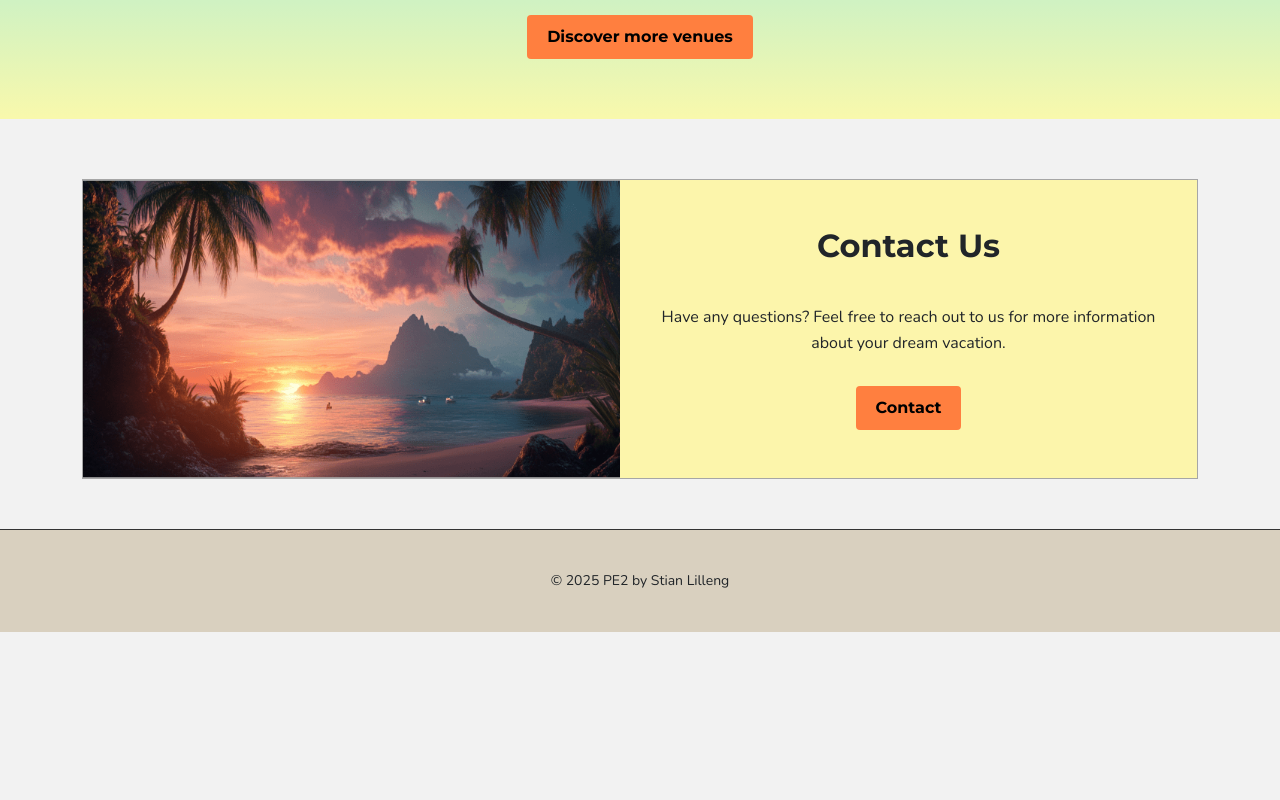
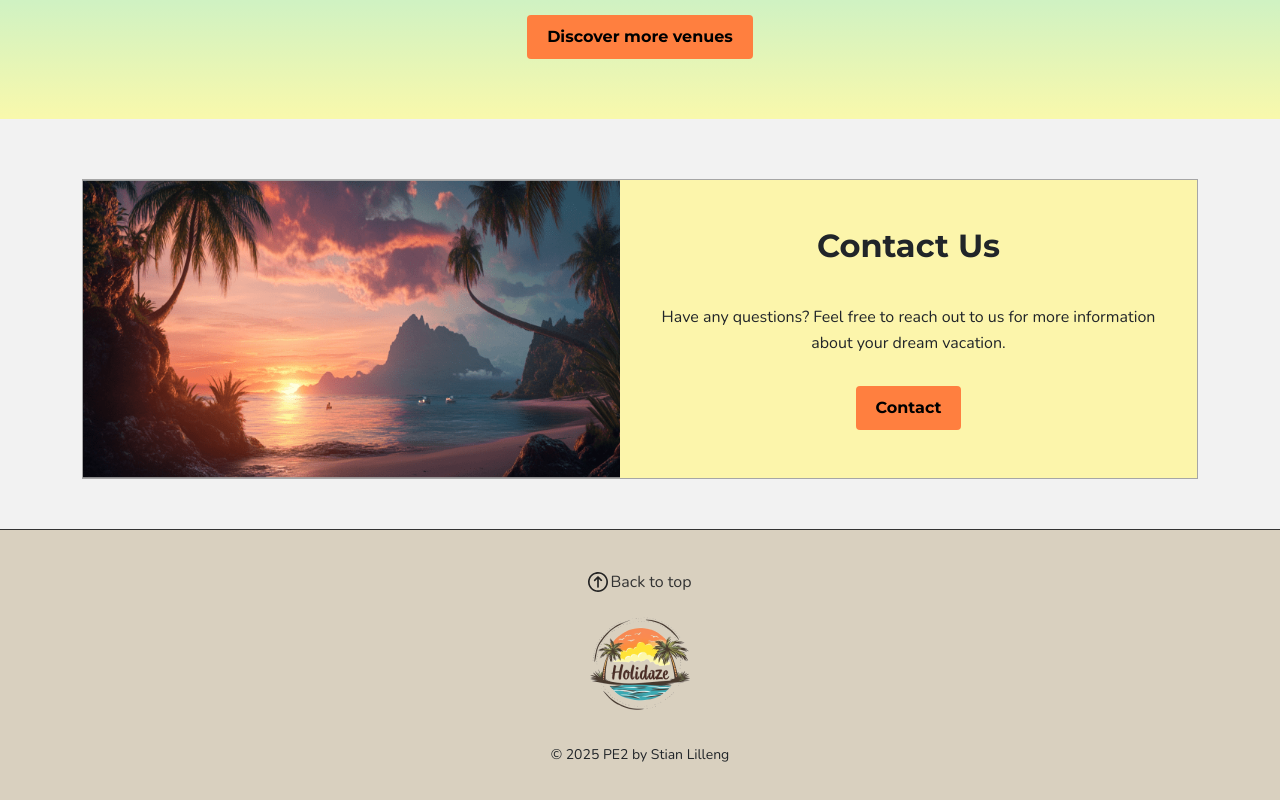
Before and after one commit to StianL82/project-exam-2, a React (Create React App) app: page / in a window 1280 px wide. Shown: the part 873-1673 px from the top of the page. Before the commit the page ends 1505 px from the top, so only its background shows below. Built offline with nearby package versions, Linux system fonts and the light colour scheme; no server answers.

Commit message:
Added Logo and BackToTop to the Footer

```diff
--- a/src/components/Footer/index.jsx
+++ b/src/components/Footer/index.jsx
@@ -1,10 +1,33 @@
 import React from 'react';
-import * as S from "./index.styles";
+import { useNavigate } from 'react-router-dom';
+import * as S from './index.styles';
 
 function Footer() {
+  const navigate = useNavigate();
+  const handleLogoClick = () => {
+    navigate('/', { replace: true });
+    window.scrollTo(0, 0);
+  };
+
   return (
     <S.FooterContainer>
-      <S.FooterText>&copy; {new Date().getFullYear()} PE2 by Stian Lilleng</S.FooterText>
+      <div className="container">
+        <div className="back-to-top">
+          <a href="#top" onClick={() => window.scrollTo(0, 0)}>
+            <img
+              src="/images/icons/back-arrow.svg"
+              alt="Back to Top Arrow icon"
+            />
+            Back to top
+          </a>
+        </div>
+        <div onClick={handleLogoClick} style={{ cursor: 'pointer' }}>
+          <S.Logo src="/images/logo.png" alt="Logo for Holidaze" />
+        </div>
+        <S.FooterText>
+          &copy; {new Date().getFullYear()} PE2 by Stian Lilleng
+        </S.FooterText>
+      </div>
     </S.FooterContainer>
   );
 }
--- a/src/components/Footer/index.styles.js
+++ b/src/components/Footer/index.styles.js
@@ -3,15 +3,58 @@ import styled from 'styled-components';
 export const FooterContainer = styled.footer`
   background-color: ${(props) => props.theme.color.beige};
   text-align: center;
-  padding: 40px;
+  padding: 40px 20px;
   margin-top: 40px;
-  left: 0;
-  bottom: 0;
   width: 100%;
   border-top: 1px solid ${(props) => props.theme.color.darkGray};
+
+  .container {
+    max-width: 1400px;
+    margin: 0 auto;
+    display: flex;
+    flex-direction: column;
+    align-items: center;
+    gap: 20px;
+  }
+
+  .back-to-top {
+    align-self: flex-center;
+    display: flex;
+    align-items: center;
+    cursor: pointer;
+
+    a {
+      display: flex;
+      align-items: center;
+      gap: 2px;
+      color: ${(props) => props.theme.color.darkGray};
+      text-decoration: none;
+      font-family: 'Nunito', sans-serif;
+      font-size: 16px;
+      transition: color 0.3s;
+
+      &:hover {
+        font-weight: bold;
+      }
+    }
+
+    img {
+      width: 20px;
+      height: 20px;
+      transform: rotate(90deg);
+    }
+  }
+`;
+
+export const Logo = styled.img`
+  height: auto;
+  width: 100px;
+  max-width: 100%;
+  object-fit: contain;
+  margin: 0 auto;
 `;
 
 export const FooterText = styled.p`
-  margin: 0;
+  margin: 10px 0 0;
   font-size: 14px;
 `;
```
